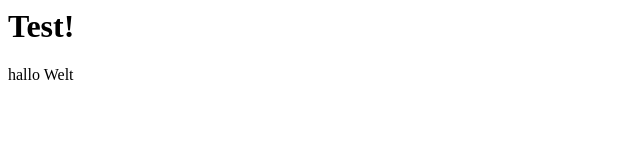
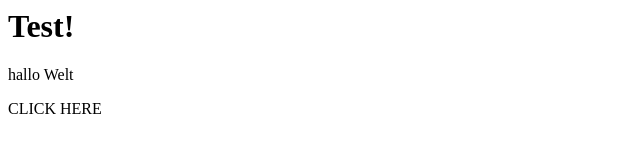
Before and after one commit to lucasradon/THGbeste, a plain HTML site: page index.html in a window 1280 px wide. Shown: the whole page, without its empty margins (0-640 px from the left). Drawn offline with Linux system fonts and the light colour scheme.

Commit message:
Update index.html
add link

```diff
--- a/index.html
+++ b/index.html
@@ -1,4 +1,5 @@
 <html>
 <h1>Test!</h1>
 <p>hallo Welt</p>
+<p href= "https://desktop.github.com/">CLICK HERE</p>
 <html>
```
